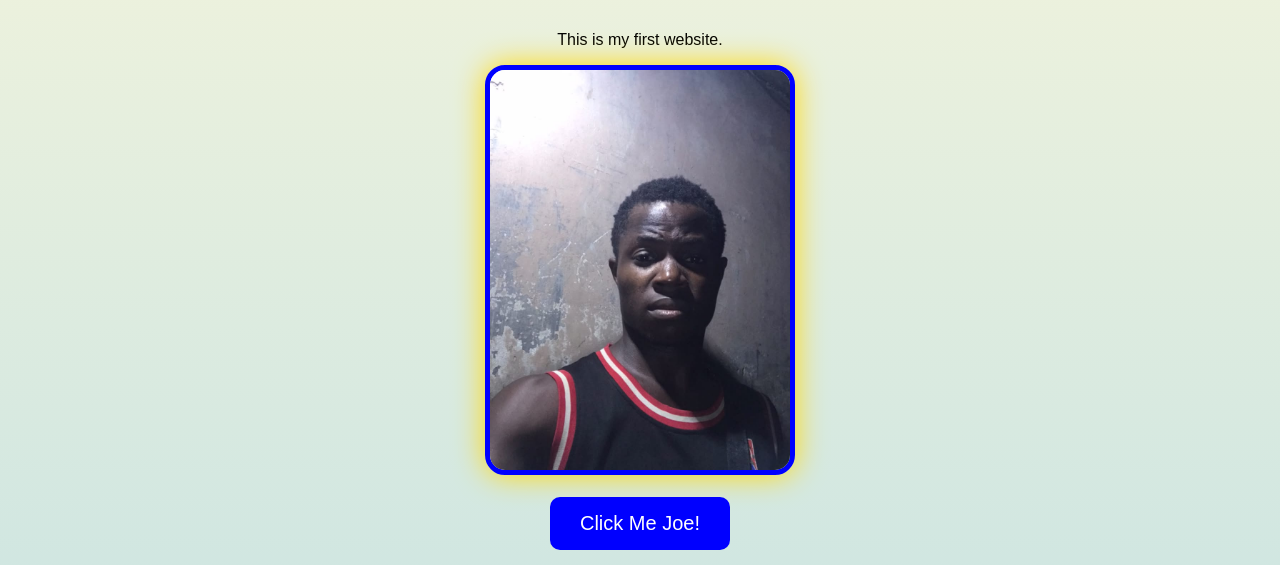
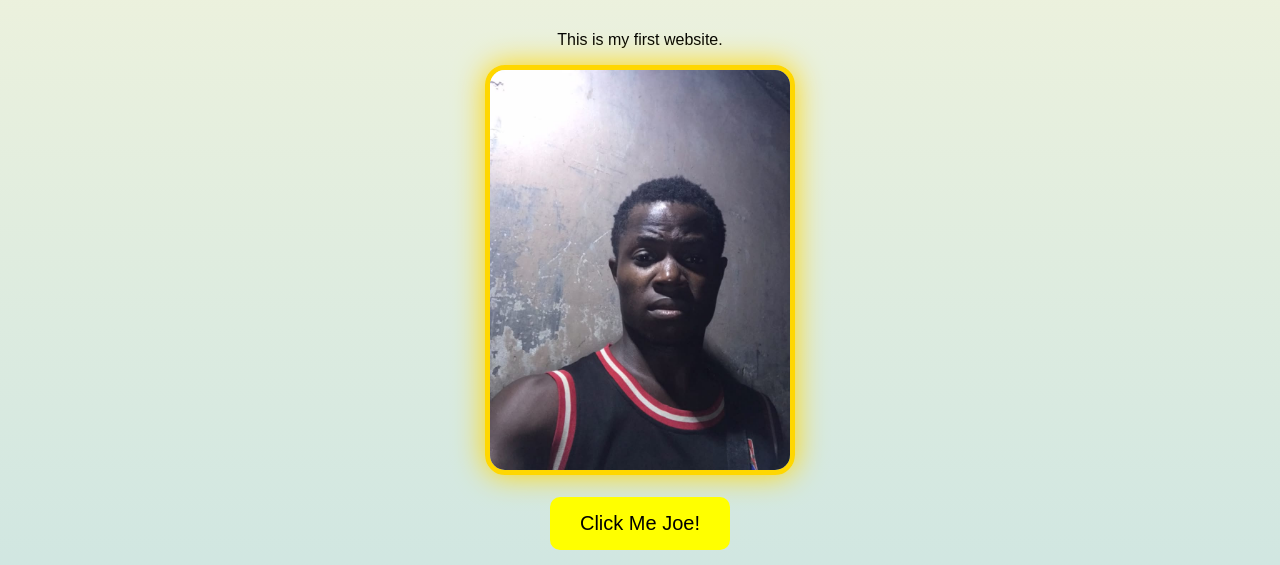
Before and after one commit to joehat809-wq/my-first-project, a plain HTML site: page index.html in a window 1280 px wide. Shown: the part 197-762 px from the top of the page. Drawn offline with Linux system fonts and the light colour scheme.

Commit message:
Update index.html

```diff
--- a/index.html
+++ b/index.html
@@ -8,23 +8,23 @@ h1 {
   font-size: 60px;
 }
 button {
-  background-color: yellow; !important;
+  background-color: yellow !important;
   font-size: 15px;
   border-radius: 20px;
 }
 img {
-  border: 5xp solid gold; !important;
-  box-shadow: 0 0 30px gold; !important;
-  border-radius: 20px; !important;
+  border: 5px solid gold !important;
+  box-shadow: 0 0 30px gold !important;
+  border-radius: 20px !important;
 }
 </style>
 <style>
 body { background: linear-gradient(beige, lightblue); text-align: center; font-family: Arial; }
 h1 { color: darkblue; font-size: 60px; }
 h2 { color: blue; font-size: 40px; }
-button { background-color: blue; color: white; padding: 15px 30px; font-size: 20px; border: none; border-radius: 10px; }
+button { background-color: yellow; color: black; padding: 15px 30px; font-size: 20px; border: none; border-radius: 10px; }
 button:hover { background-color: orange; color: black; }
-img { width: 300px; border-radius: 20px; border: 5px solid blue; }
+img { width: 300px; border-radius: 20px; border: 5px solid gold; }
 .food { background-color: beige; width: 300px; margin: auto; padding: 20px; border-radius: 20px; font-size: 22px; border: 3px solid green; }
 </style>
 </head>
```
